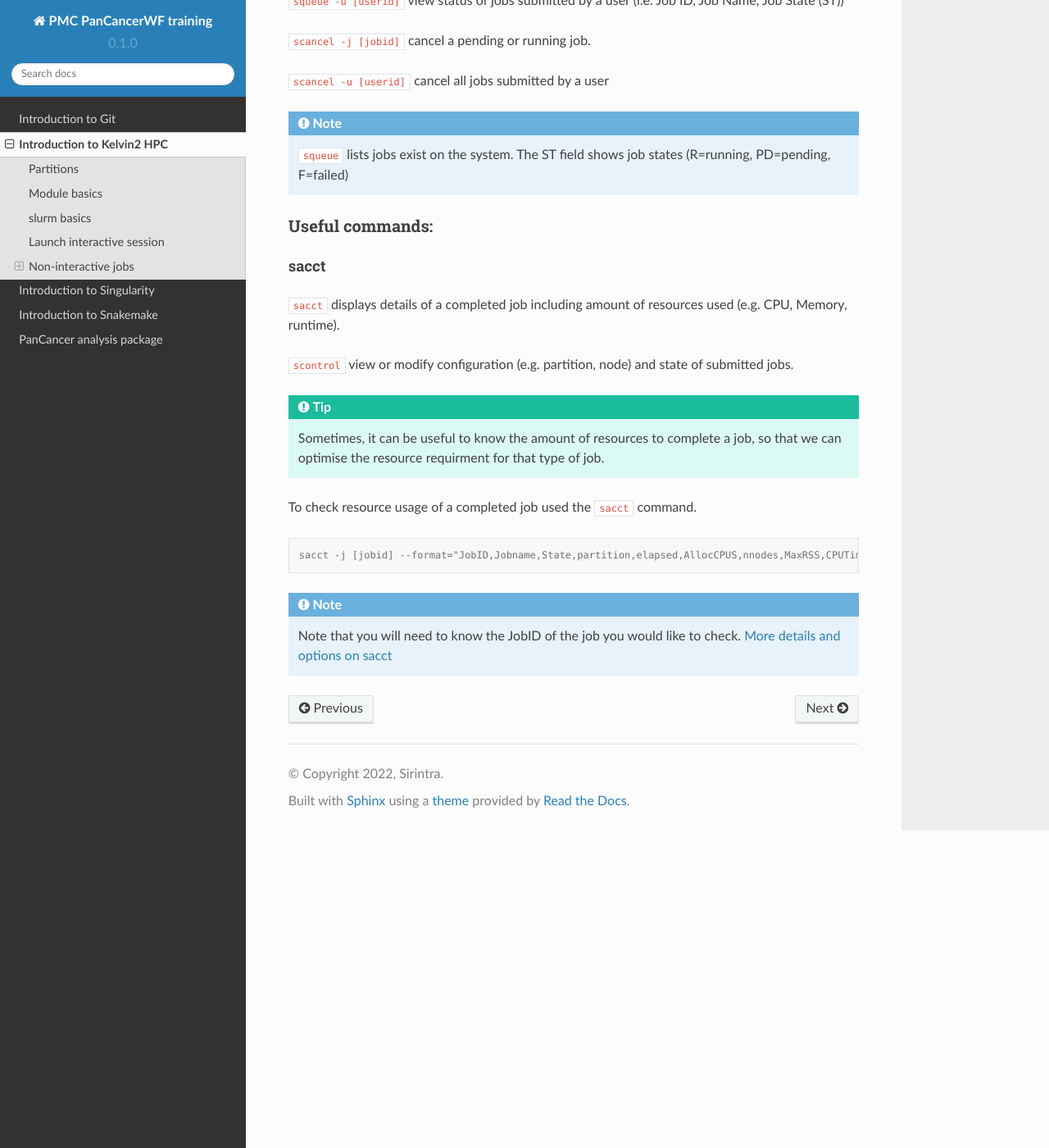
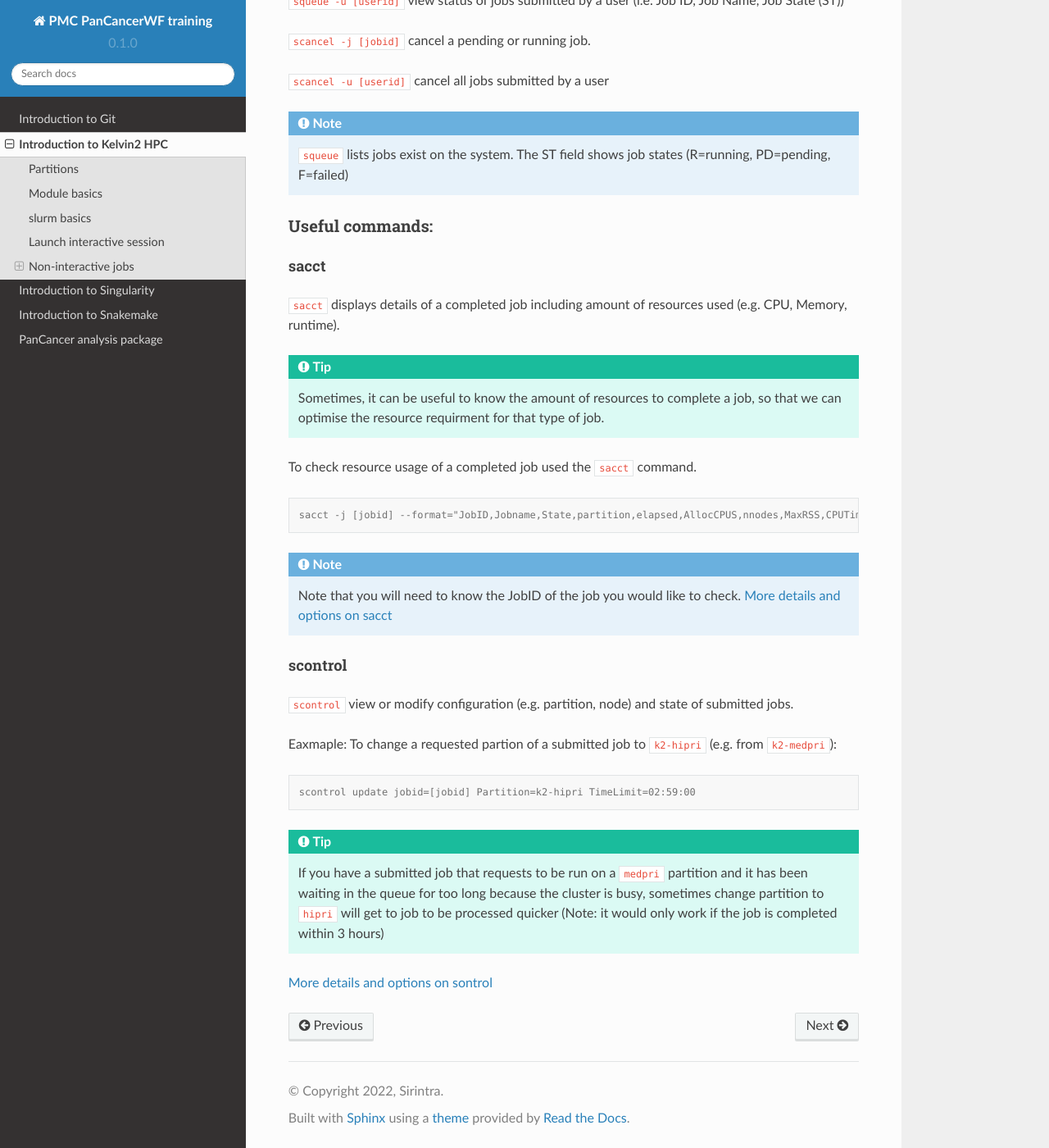
Before and after one commit to sirintra/PMC-PC-training, a Sphinx documentation site: the page built from docs/source/kelvin.rst, in a window 1280 px wide and 1400 px high, scrolled down 1748 px. Shown: the whole window at 82% size. Built offline with Sphinx 7.4.7 and the Read the Docs theme 2.0.0, drawn with Linux system fonts in a browser that asks for light colours.

Commit message:
Update kelvin.rst

```diff
--- a/docs/source/kelvin.rst
+++ b/docs/source/kelvin.rst
@@ -104,3 +101,24 @@ To check resource usage of a completed job used the ``sacct`` command.
 .. note::
    Note that you will need to know the JobID of the job you would like to check.
    `More details and options on sacct <https://slurm.schedmd.com/sacct.html>`_
+
+
+scontrol
+---------
+
+``scontrol`` view or modify configuration (e.g. partition, node) and state of submitted jobs.
+
+Eaxmaple: To change a requested partion of a submitted job to ``k2-hipri`` (e.g. from ``k2-medpri``):
+
+
+.. code-block:: console
+
+   scontrol update jobid=[jobid] Partition=k2-hipri TimeLimit=02:59:00
+
+
+.. tip::
+   If you have a submitted job that requests to be run on a ``medpri`` partition and it has been waiting in the queue for too long because the cluster is busy, sometimes change partition to ``hipri`` will get to job to be processed quicker (Note: it would only work if the job is completed within 3 hours)
+
+
+
+`More details and options on sontrol <https://slurm.schedmd.com/scontrol.html>`_
```
Also changed, not shown: other parts of docs/source/kelvin.rst (+0 -3 lines).
